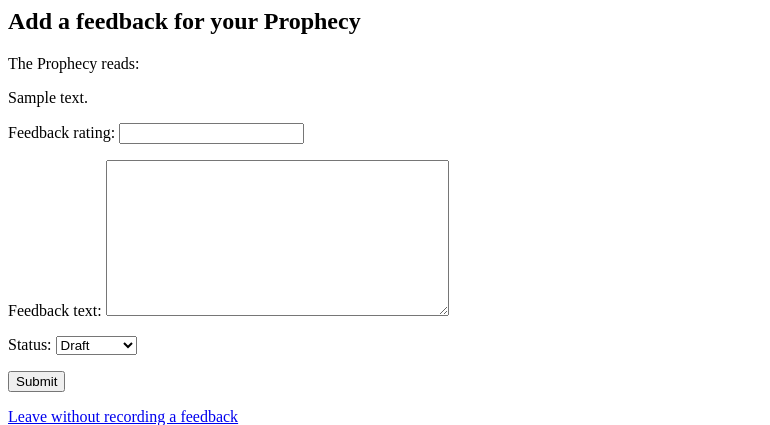
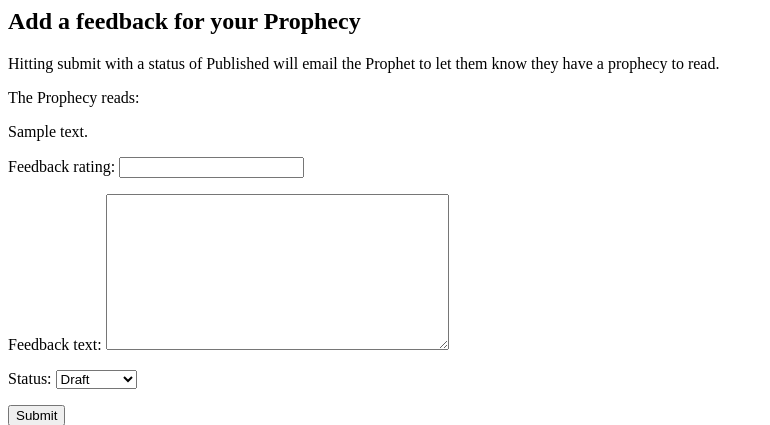
Before and after one commit to djotaku/prophecypracticum_django, a Django app: page /practicum/newfeedback/1/ in a window 1280 px wide. Shown: the top 425 px of the page, without its empty margins (0-770 px from the left). Run offline with Django 3.2, Linux system fonts and the light colour scheme; a user stored in the database is signed in; tables that the repository leaves empty hold one stand-in row (values such as "Sample post").

Commit message:
All the email works

```diff
--- a/prophecypracticum/practicumweb/templates/practicum/create_feedback.html
+++ b/prophecypracticum/practicumweb/templates/practicum/create_feedback.html
@@ -3,6 +3,9 @@
 <a href="{% url 'practicumweb:home' %}">Go back to your main page</a>
 {% else %}
 <h2>Add a feedback for your Prophecy</h2>
+
+<p>Hitting submit with a status of Published will email the Prophet to let them know they have a prophecy to read.</p>
+
 <p>The Prophecy reads:</p>
 <p>{{ prophecy.prophecy_text }}</p>
 <form action ='.' method="post">
--- a/prophecypracticum/practicumweb/views.py
+++ b/prophecypracticum/practicumweb/views.py
@@ -76,6 +76,13 @@ def new_feedback(request, prophecy_id):
             feedback = feedback_form.save(commit=False)
             feedback.prophecy = prophecy[0]
             feedback.save()
+            if feedback.status == "published":
+                prophet = prophecy[0].prophet
+                send_mail('You have feedback on your prophecy',
+                          'Sign in at the Prophecy Practicum site to see it.',
+                          'prophecypracticum@ericmesa.com',
+                          [prophet.email],
+                          fail_silently=False)
     else:
         feedback_form = ProphecyRatingForm()
     return render(request, 'practicum/create_feedback.html',
```
